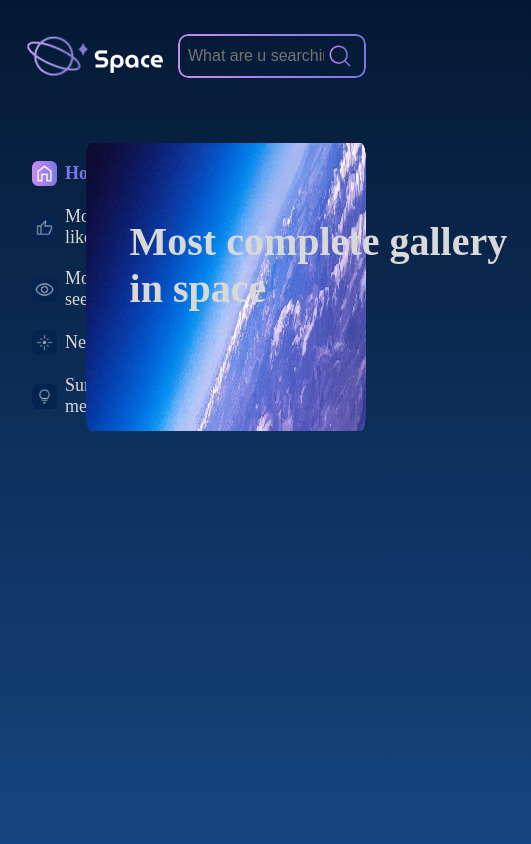
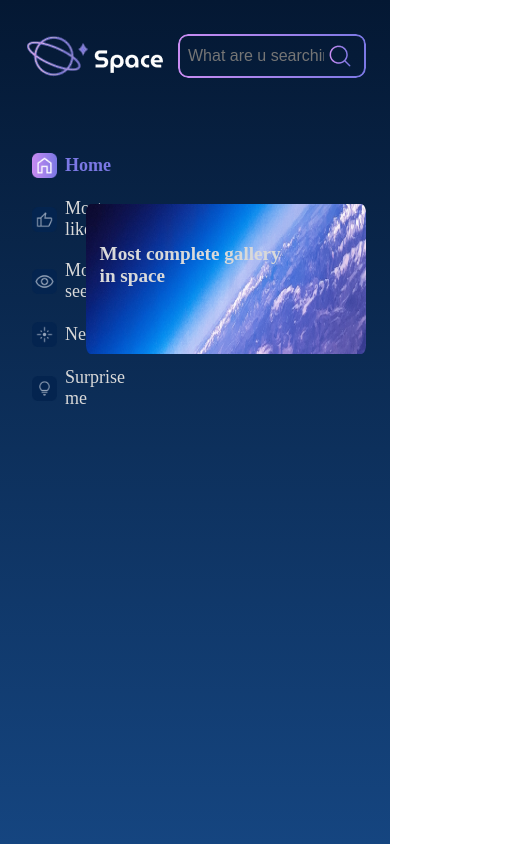
Before and after one commit to LeeYooBin/Space, a React (Create React App) app: page / in a window 390 px wide. Shown: the whole page, 531 px wide, since content can reach past the window. Built offline with nearby package versions, Linux system fonts and the light colour scheme.

Commit message:
Making the Banner component responsive

```diff
--- a/src/components/Banner/index.js
+++ b/src/components/Banner/index.js
@@ -3,24 +3,47 @@ import styled from "styled-components";
 import MainImage from "../../assets/banner.png";
 
 const Content = styled.div`
-  width: 88%;
+  width: 100%;
   position: relative;
 `;
 
 const Image = styled.img`
+  // width: 100%;
   width: 100%;
-  height: 288px;
+  // height: 288px;
+  height: 150px;
+
+  @media screen and (min-width: 500px) {
+    width: 100%;
+    height: 288px;
+  }
 `;
 
 const Title = styled.h1`
   position: absolute;
   z-index: 1;
   color: #d9d9d9;
-  font-size: 2.5rem;
-  width: 401px;
+  // font-size: 2.5rem;
+  font-size: 1.2rem;
+  // width: 401px;
+  width: 200px;
   height: 144px;
-  top: 75px;
-  left: 44px;
+  // top: 75px;
+  // left: 44px;
+  top: 25%;
+  left: 5%;
+
+  @media screen and (min-width: 500px) {
+    font-size: 2rem;
+    width: 320px;
+  }
+
+  @media screen and (min-width: 1000px) {
+    font-size: 2.5rem;
+    width: 401px;
+    top: 75px;
+    left: 44px;
+  }
 `;
 
 const Banner = () => (
```
